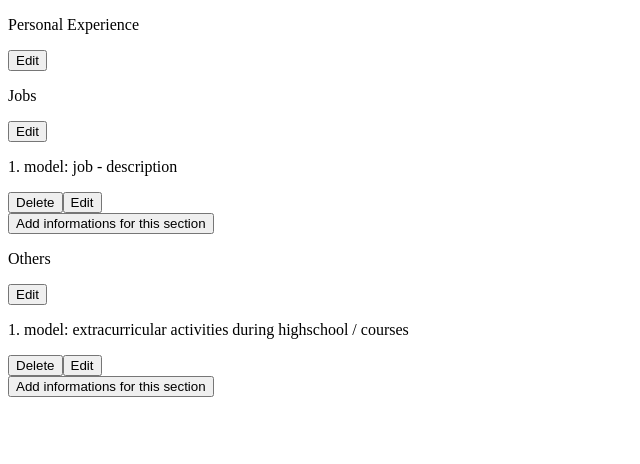
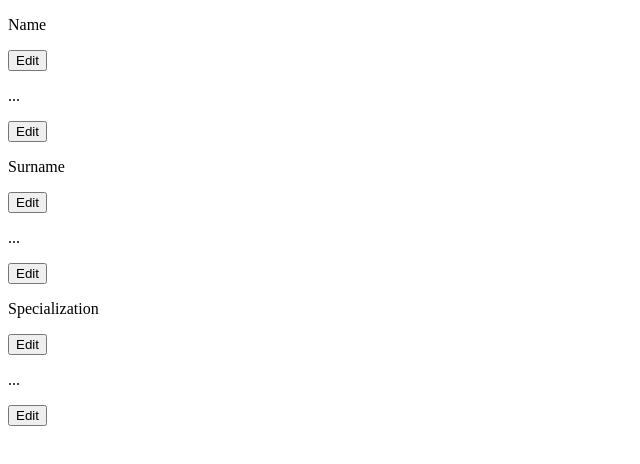
Before and after one commit to AlexandruIoan20/CV-Application-Project-, a React (Create React App) app in the folder cv-app/: page / in a window 1280 px wide. Shown: the top 464 px of the page, without its empty margins (0-640 px from the left). Built offline with nearby package versions, Linux system fonts and the light colour scheme.

Commit message:
Introduction added

```diff
--- a/cv-app/src/App.jsx
+++ b/cv-app/src/App.jsx
@@ -5,6 +5,7 @@ import ContactSection from './composed_components/contact.jsx';
 import AboutSection from './composed_components/aboutMeSection.jsx';
 import { EducationSection } from './composed_components/education.jsx';
 import ExperienceSection from './composed_components/experience.jsx';
+import IntroSection from './composed_components/introduction.jsx';
 
 export default class App extends Component {
   constructor (props) {
@@ -14,7 +15,7 @@ export default class App extends Component {
   render () {
     return (
       <section className='container'>
-        <ExperienceSection/>
+        <IntroSection/>
       </section>
     )
   }
--- /dev/null
+++ b/cv-app/src/composed_components/introduction.jsx
@@ -0,0 +1,21 @@
+import React, { Component } from "react";
+import InfoField from "../components/infoField.jsx";
+import { InfoFieldMultiple } from "../components/infoField.jsx";
+import NameBar from "../components/nameBar";
+
+
+export default class IntroSection extends Component {
+    constructor(props) {
+        super (props);
+    }
+
+    render () {
+        return (
+            <section>
+                <InfoField name = "Name"/>
+                <InfoField name = "Surname"/>
+                <InfoField name = "Specialization" />
+            </section>
+        )
+    }
+}
```
